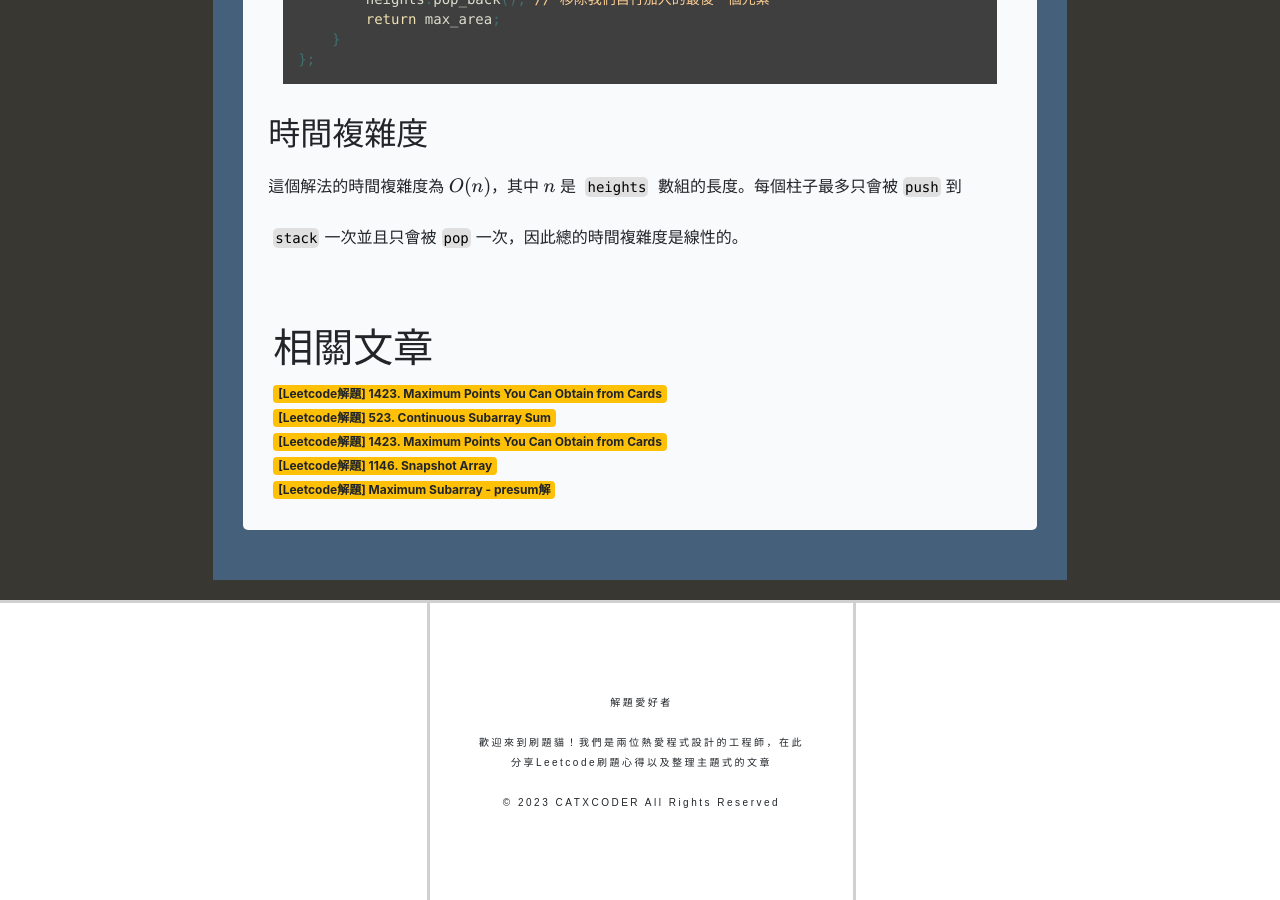
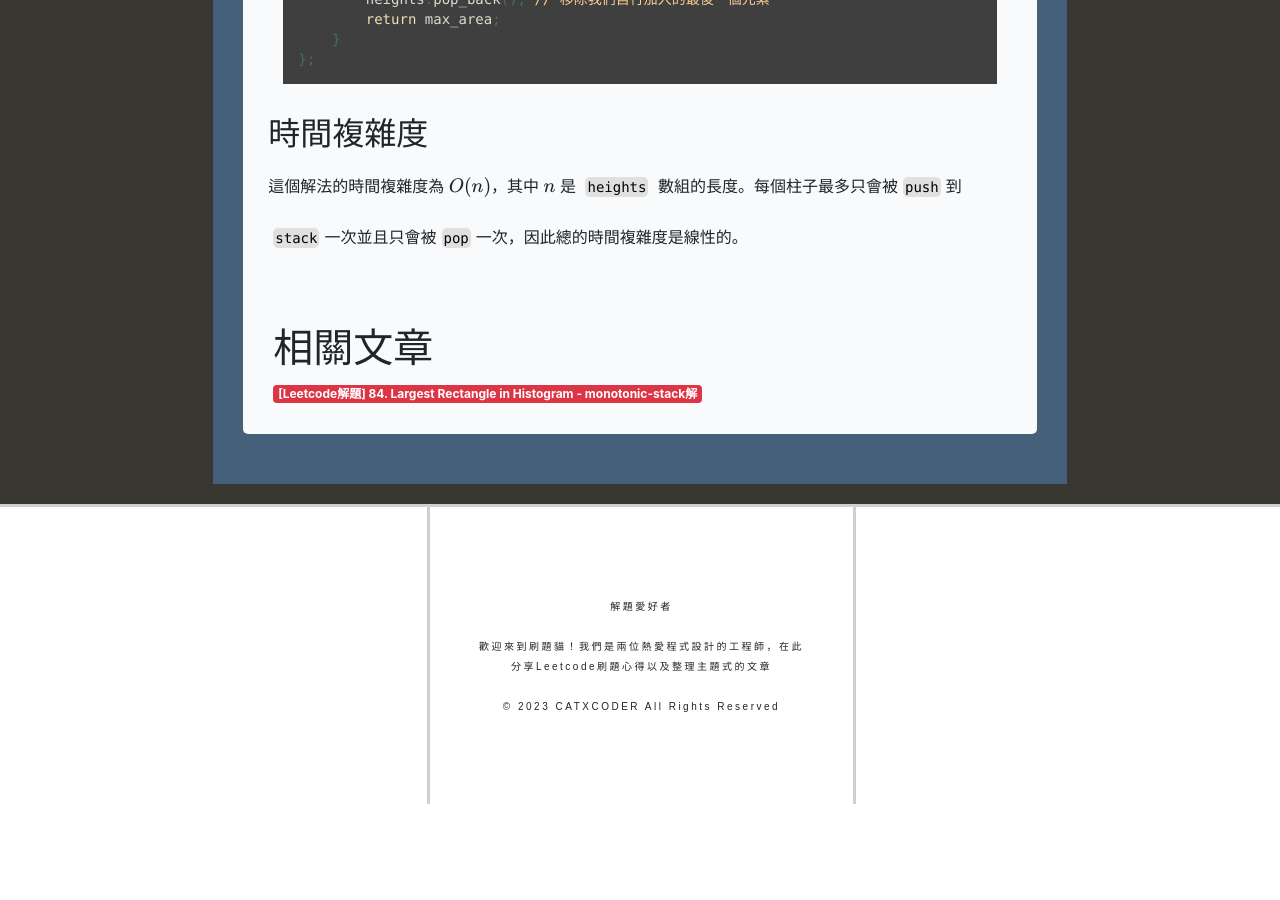
Before and after one commit to catxcoders/catxcoders.github.io, a Jekyll site: the page built from _posts/2024-06-08-84. Largest Rectangle in Histogram.markdown, in a window 1280 px wide and 900 px high, scrolled down 2817 px. Built offline with Jekyll 4.4.1, drawn with Linux system fonts in a browser that asks for light colours; nearby versions of some CDN libraries; formulas are drawn with MathJax 3; after the commit the page ends 3621 px from its top, so only the background shows below that; some of the changed text lies outside the part shown.

Commit message:
fix 84 title

```diff
--- a/_posts/2024-06-08-84. Largest Rectangle in Histogram.markdown
+++ b/_posts/2024-06-08-84. Largest Rectangle in Histogram.markdown
@@ -1,9 +1,9 @@
 ---
 layout: article_post
-title:  "[Leetcode解題] 1423. Maximum Points You Can Obtain from Cards"
-description:  "[Leetcode解題] 1423. Maximum Points You Can Obtain from Cards"
-categories: medium
-tags: array presum sliding-window
+title:  "[Leetcode解題] 84. Largest Rectangle in Histogram - monotonic-stack解"
+description:  "[Leetcode解題] 84. Largest Rectangle in Histogram - monotonic-stack解"
+categories: hard
+tags: monotonic-stack stack
 langs: python
 excerpt_separator: <!--more-->
 ---
```
